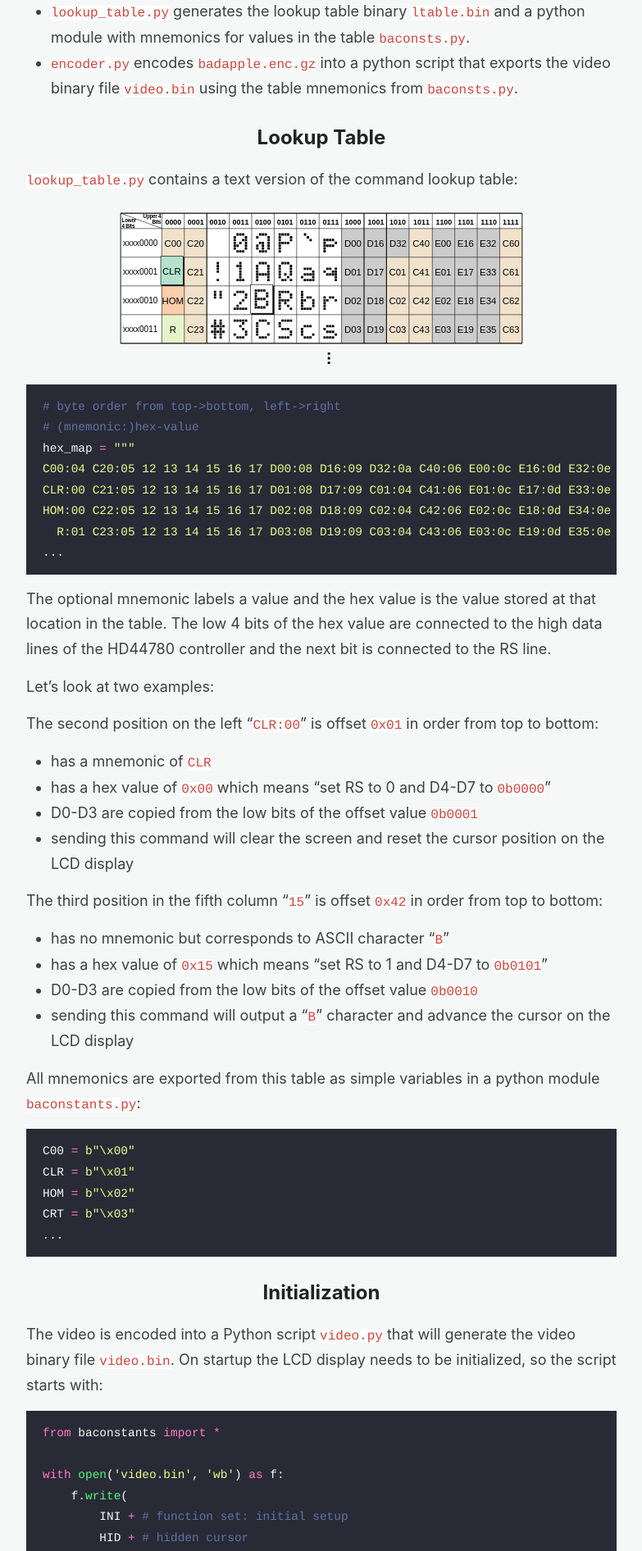
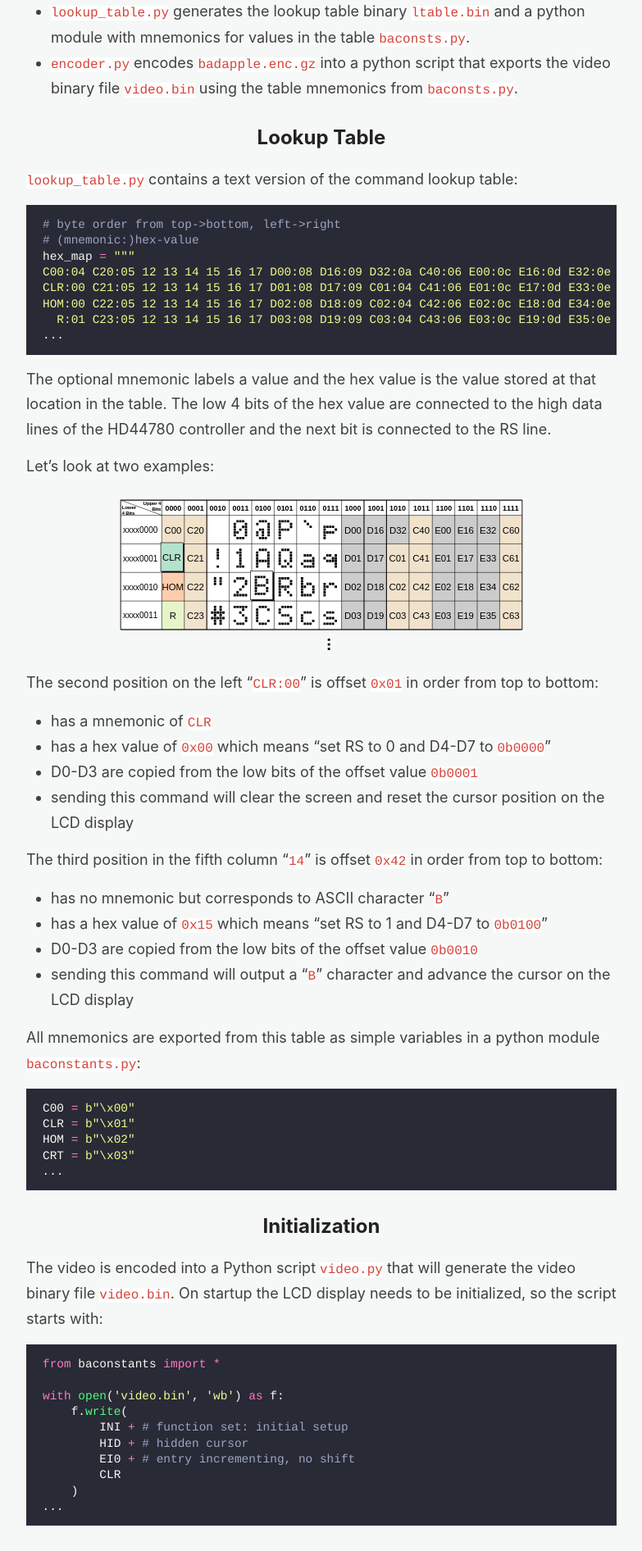
Before and after one commit to wardi/wardi.github.io, a Jekyll site: the page built from _pages/video_encoding.md, in a window 1280 px wide. Shown: the part 1733-3625 px from the top of the page at 82% size, without its empty margins (248-1031 px from the left). Built offline with Jekyll 4.4.1, drawn with Linux system fonts in a browser that asks for light colours.

Commit message:
lighter colour comments

````diff
--- a/_pages/video_encoding.md
+++ b/_pages/video_encoding.md
@@ -15,6 +15,8 @@
 to simulate a full bitmap display.
 
 <!--more-->
+
+<style>.highlight {line-height:1.2}</style> <!--improve braille-pixel appearance-->
 
 ## Encoder Files
 
@@ -39,8 +41,6 @@
 [`lookup_table.py`](https://github.com/wardi/cpu/blob/main/bad-apple/lookup_table.py)
 contains a text version of the command lookup table:
 
-<img src="/images/hexmap-top.svg" width="510" alt="LCD command mapping">
-
 ```python
 # byte order from top->bottom, left->right
 # (mnemonic:)hex-value
@@ -59,6 +59,8 @@
 
 Let's look at two examples:
 
+<img src="/images/hexmap-top.svg" width="510" alt="LCD command mapping">
+
 The second position on the left "`CLR:00`" is offset `0x01` in order from top to bottom:
 - has a mnemonic of `CLR`
 - has a hex value of `0x00` which means "set RS to 0 and D4-D7 to `0b0000`"
@@ -66,9 +68,9 @@
 - sending this command will clear the screen and reset the cursor position
   on the LCD display
 
-The third position in the fifth column "`15`" is offset `0x42` in order from top to bottom:
+The third position in the fifth column "`14`" is offset `0x42` in order from top to bottom:
 - has no mnemonic but corresponds to ASCII character "`B`"
-- has a hex value of `0x15` which means "set RS to 1 and D4-D7 to `0b0101`"
+- has a hex value of `0x15` which means "set RS to 1 and D4-D7 to `0b0100`"
 - D0-D3 are copied from the low bits of the offset value `0b0010`
 - sending this command will output a "`B`" character and advance the cursor
   on the LCD display
--- a/_sass/_darcula.scss
+++ b/_sass/_darcula.scss
@@ -31,7 +31,8 @@
 .highlight .cm { color: #6272a4 } /* Comment.Multiline */
 .highlight .cp { color: #ff79c6 } /* Comment.Preproc */
 .highlight .cpf { color: #6272a4 } /* Comment.PreprocFile */
-.highlight .c1 { color: #6272a4 } /* Comment.Single */
+/*.highlight .c1 { color: #6272a4 } /* Comment.Single */
+.highlight .c1 { color: #9ca5c4 } /* ----- override with better contrast colour */
 .highlight .cs { color: #6272a4 } /* Comment.Special */
 .highlight .gd { color: #8b080b } /* Generic.Deleted */
 .highlight .ge { color: #f8f8f2; text-decoration: underline } /* Generic.Emph */
````
